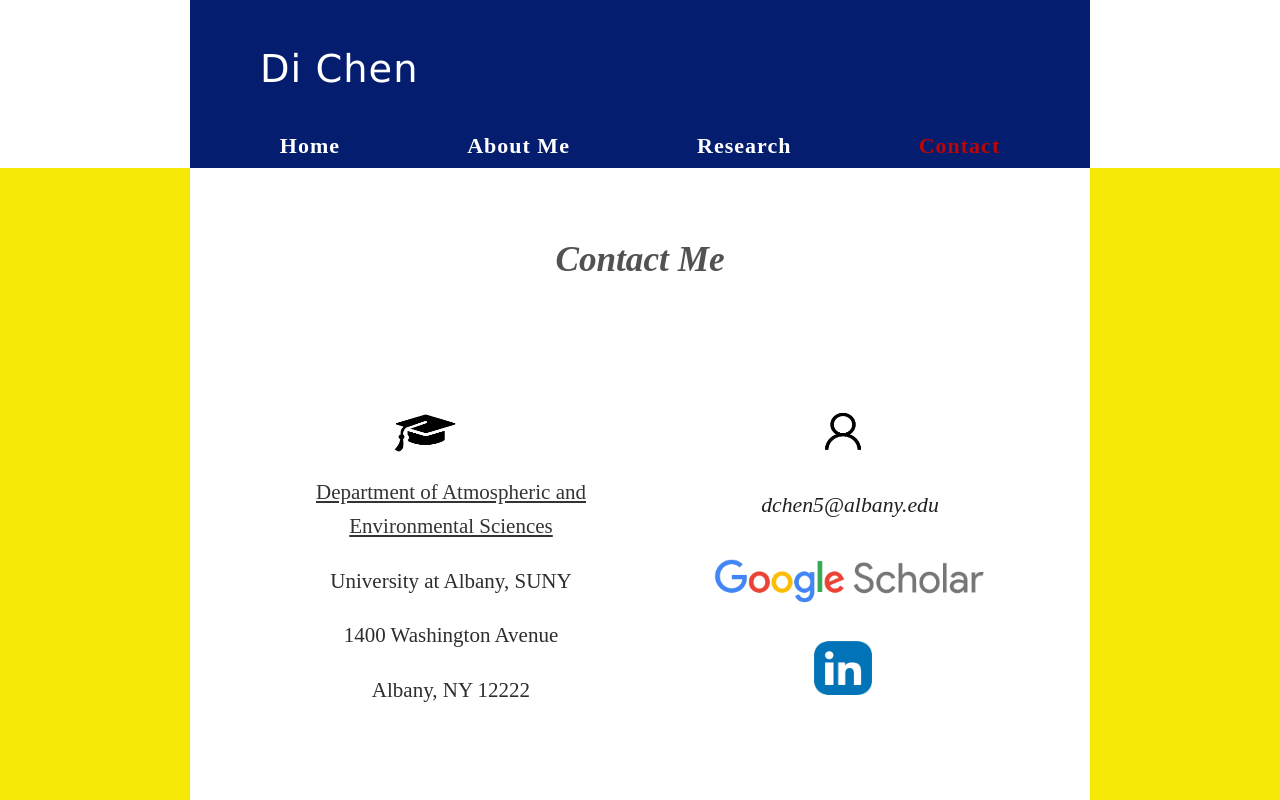
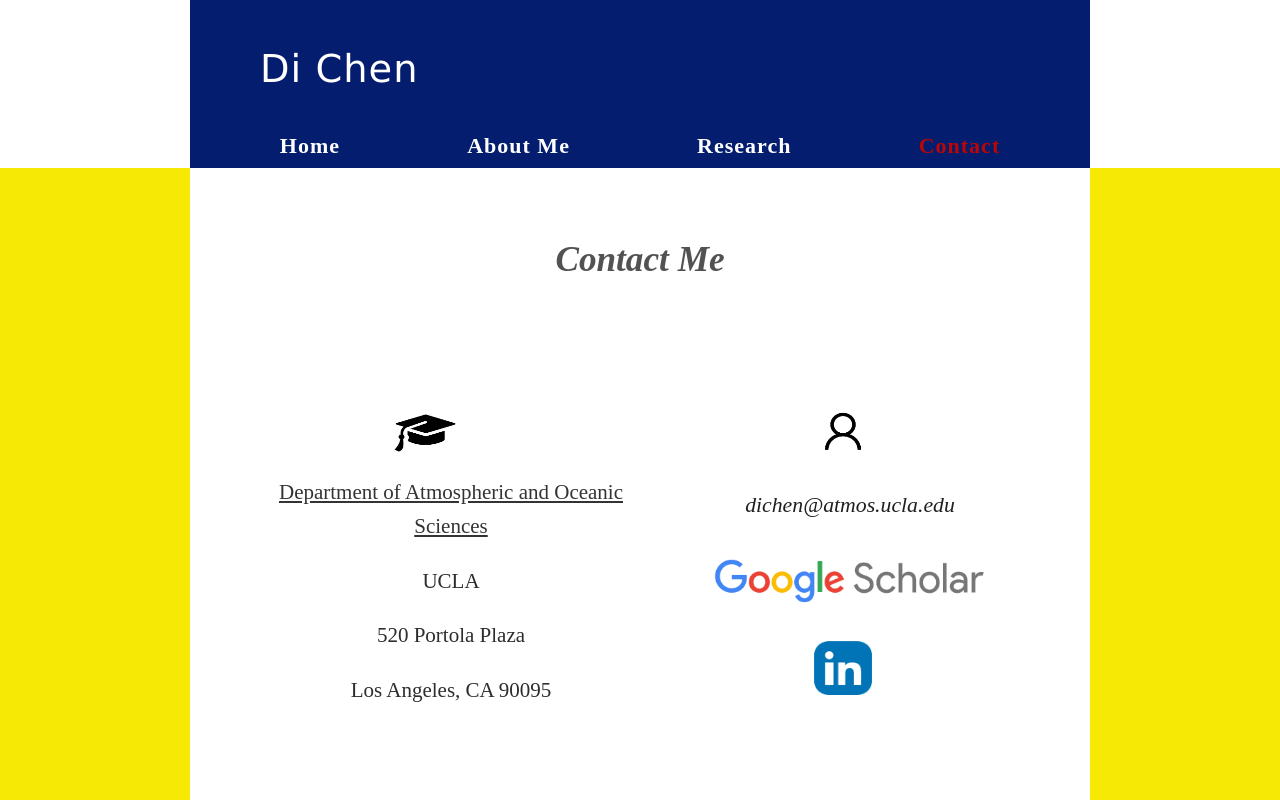
Before and after one commit to vitacd/vitacd.github.io, a plain HTML site: page Contact.html in a window 1280 px wide. Shown: the top 800 px of the page. Drawn offline with Linux system fonts and the light colour scheme.

Commit message:
Add files via upload

```diff
--- a/Contact.html
+++ b/Contact.html
@@ -46,16 +46,16 @@ Released   : 20131117
 			<div class="title">
 			</div>
 			<img src="images/school.png" width="68" height="68" alt="" class="center2"/>
-			<h7><p><a href="https://www.albany.edu/atmos/indexmain.php" target="_blank" rel="nofollow">Department of Atmospheric and Environmental Sciences</a></p></h7>
-			<h7><p>University at Albany, SUNY</p></h7>
-			<h7><p>1400 Washington Avenue</p></h7>
-			<h7><p>Albany, NY 12222</p></h7>
+			<h7><p><a href="https://dept.atmos.ucla.edu/alexhall" target="_blank" rel="nofollow">Department of Atmospheric and Oceanic Sciences</a></p></h7>
+			<h7><p>UCLA</p></h7>
+			<h7><p>520 Portola Plaza</p></h7>
+			<h7><p>Los Angeles, CA 90095</p></h7>
 		</div>
 		<div class="column2">
 			<div class="title">
 			</div>
 			<img src="images/PS.png" width="68" height="68" alt="" class="center2"/>
-			<h5><p>dchen5@albany.edu</p></h5>
+			<h5><p>dichen@atmos.ucla.edu</p></h5>
 			<span>
  				<a href="https://scholar.google.com/citations?hl=en&user=s9OnuRMAAAAJ" target="_blank">
  				 <img src="images/gs.png" width="68" alt="" class="center"/>
```
